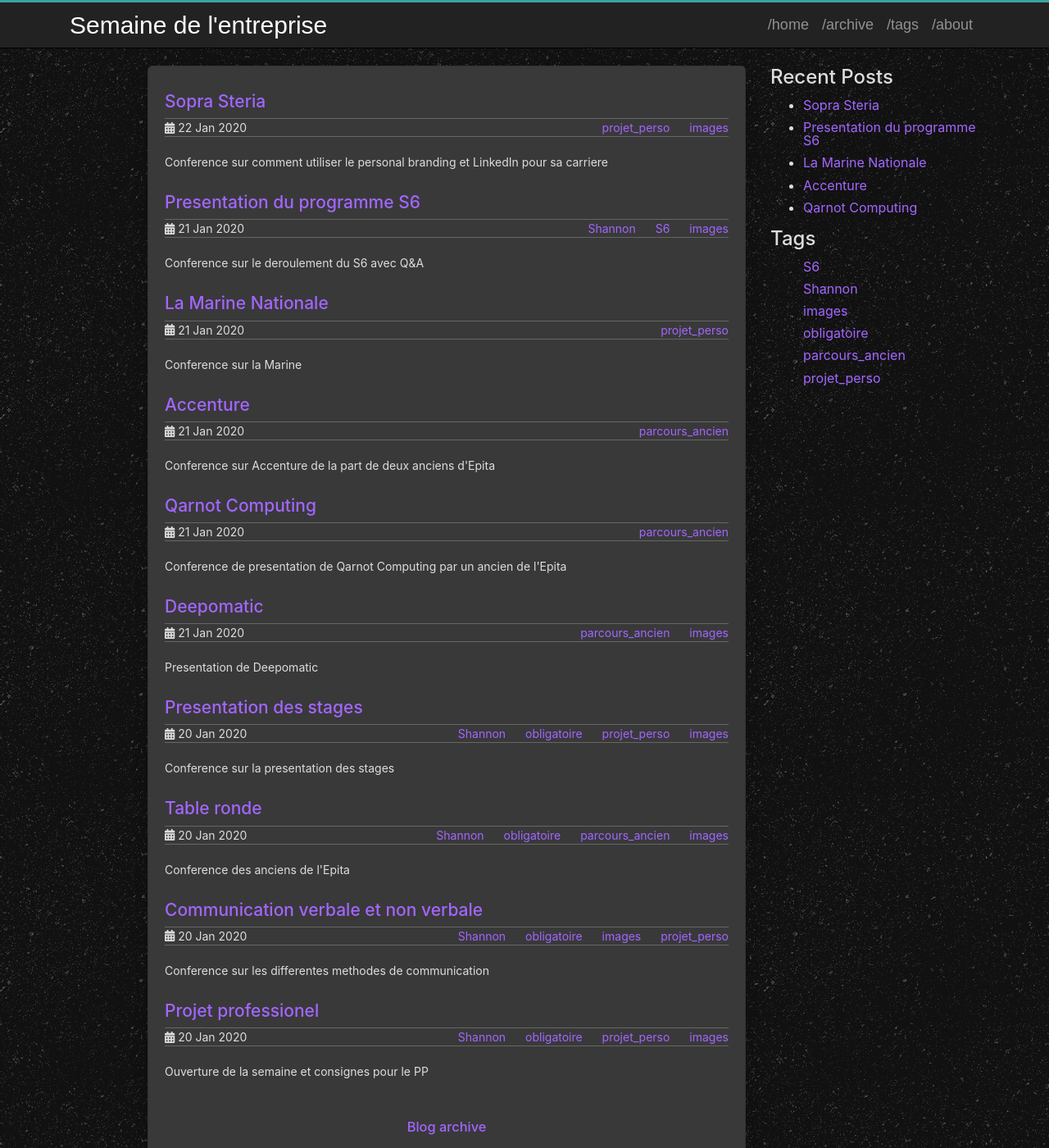
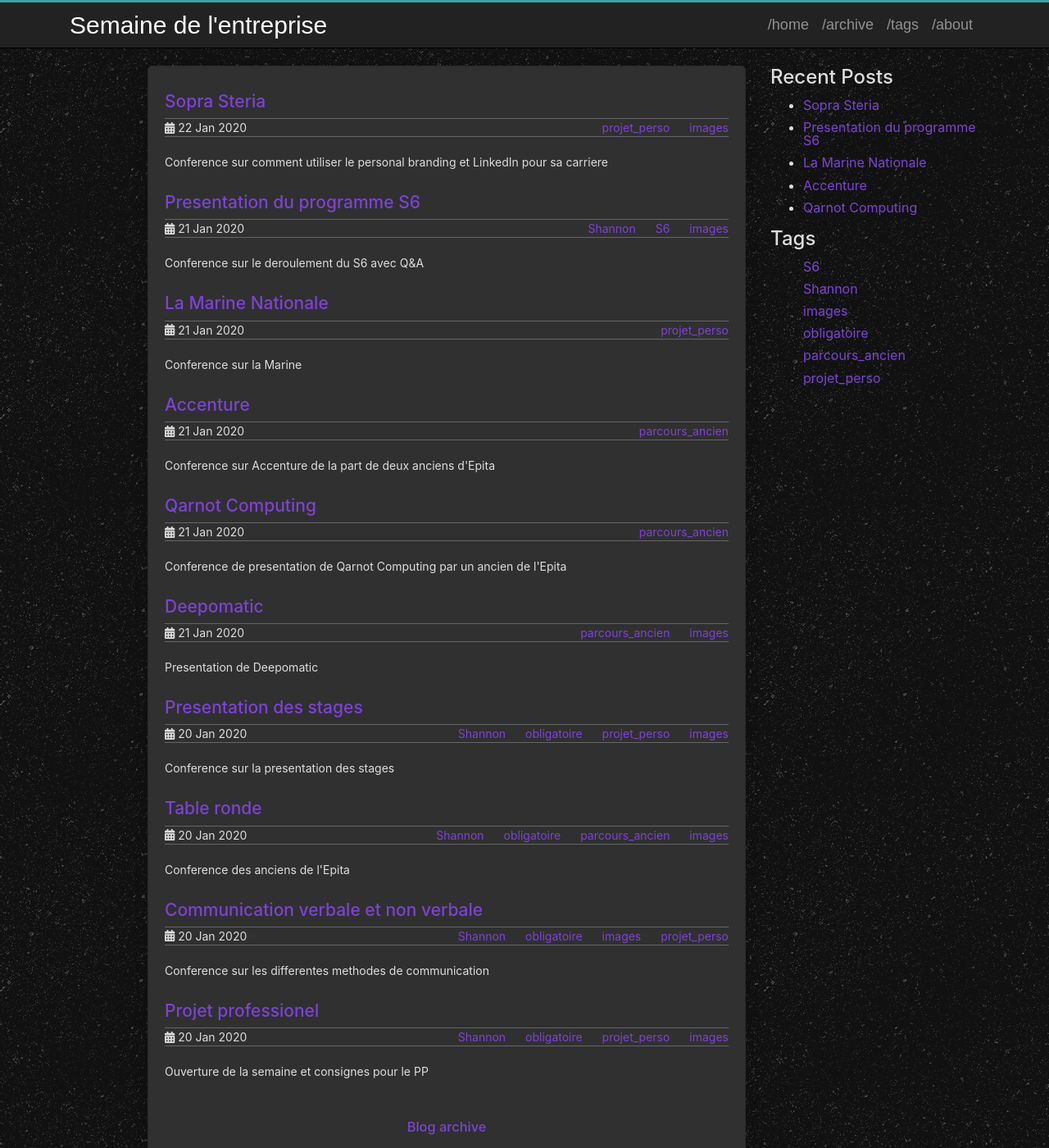
Before and after one commit to lemasyma/entreprise, a Jekyll site: the page built from index.html, in a window 1280 px wide and 1400 px high. Shown: the whole window at 82% size. Built offline with Jekyll 4.4.1, drawn with Linux system fonts in a browser that asks for light colours.

Commit message:
[CSS] Messing with the colors

```diff
--- a/assets/css/theme.scss
+++ b/assets/css/theme.scss
@@ -17,7 +17,7 @@
 //********************************************************
 
 // Several accent colors, choose one or create your own!$accent-color: #3CA2A2;    // original =)
-$accent-color: #a366ff;    // original =)
+$accent-color: #7C43D3;    // original =)
 //$accent-color: #8FD6B3;  // greenish
 //$accent-color: #35B4DE;  // bluish
 //$accent-color: #D2E354;  // yellowish
@@ -25,9 +25,9 @@
 
 $font-color: #dddddd;
 $background-color: #111111;
-$post-panel-color: #39393a;
-$footer-background-color: #292c2f;
-$note-color: #df80ff;
+$post-panel-color: #303030;
+$footer-background-color: #1A1A1A;
+$note-color: #AC87FA;
 $warning-color: #ffff00;
 // use this or pick any from /css/pics/background folder or from transparenttextures.com
 $background-pattern: 'asfalt-light.png';
```
